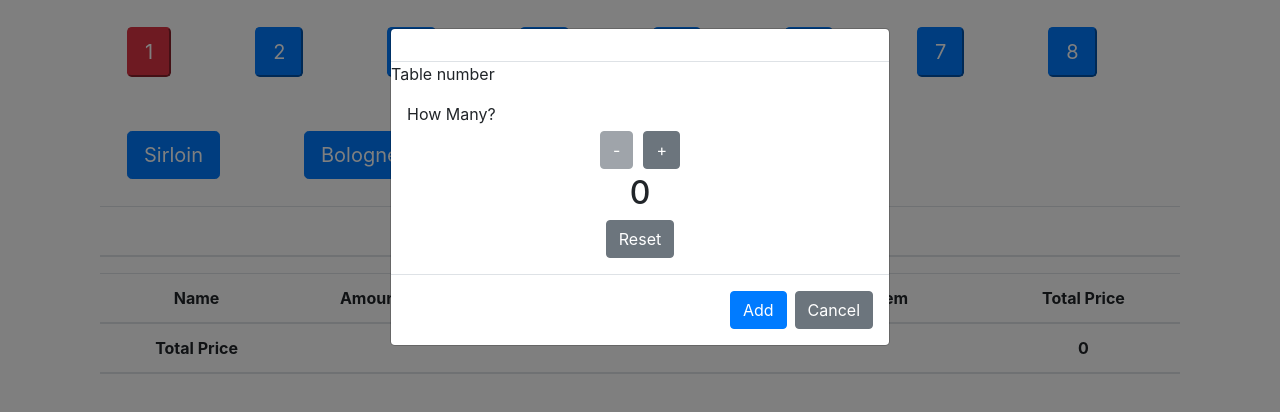
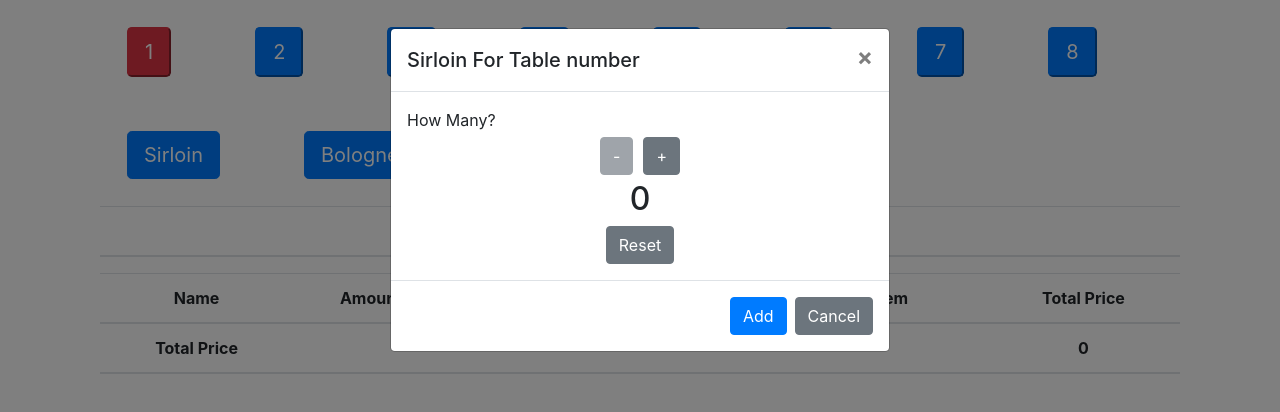
Before and after one commit to Mpinan/POS_system, a React (Create React App) app in the folder pos/: page / in a window 1280 px wide. Both pictures are taken after a click on the button "Sirloin". Shown: the top 412 px of the page. Built offline with nearby package versions, Linux system fonts and the light colour scheme; the HTML template or start-up script is replaced by a standard one.

Commit message:
Items can be added

```diff
--- a/pos/src/App.js
+++ b/pos/src/App.js
@@ -37,22 +37,22 @@ class App extends Component {
       {
         id: 0,
         name: "Sirloin",
-        price: "£20",
+        price: 20,
       },
       {
         id: 1,
         name: "Bolognese",
-        price: "£20",
+        price: 20,
       },
       {
         id: 2,
         name: "Coke",
-        price: "£20",
+        price: 20,
       },
       {
         id: 3,
         name: "Fanta",
-        price: "£20",
+        price: 20,
       },
     ],
     totalPrice: 0,
@@ -62,6 +62,7 @@ class App extends Component {
     const { listOfTables } = this.state;
 
     this.setState({ selectedTable: listOfTables[tableNumber].number });
+    this.setState({ selectedTableID: listOfTables[tableNumber].id });
     let items = [...listOfTables[tableNumber].items];
     this.setState({ items });
   };
@@ -73,6 +74,7 @@ class App extends Component {
       selectedTable,
       totalPrice,
       items,
+      selectedTableID,
     } = this.state;
 
     return (
@@ -98,11 +100,15 @@ class App extends Component {
         </Container>
         <Container>
           <Row className="text-center">
-            {listItems.map((item) => (
+            {listItems.map(
+              (item) => (
+                console.log(item.id),
+                (
                   <div style={{ margin: "2px", float: "right" }}>
                     <Col xs="4" sm="4">
                       <Menu
-                    key={item.id}
+                        tableID={selectedTableID}
+                        itemID={item.id}
                         name={item.name}
                         price={item.price}
                         tableNumber={selectedTable}
@@ -110,7 +116,9 @@ class App extends Component {
                       />
                     </Col>
                   </div>
-            ))}
+                )
+              )
+            )}
           </Row>
         </Container>
         <Container>
--- a/pos/src/Components/Item/src/itemModal.jsx
+++ b/pos/src/Components/Item/src/itemModal.jsx
@@ -10,7 +10,13 @@ import {
 
 class ItemModal extends Component {
   state = {
-    amount: 0,
+    currentItem: {
+      id: this.props.itemID,
+      name: this.props.itemName,
+      amount: 0,
+      price: this.props.itemPrice,
+    },
+    listOfTable: this.props.listOfTables,
   };
 
   reset = () => {
@@ -18,22 +24,31 @@ class ItemModal extends Component {
   };
 
   decrement = () => {
-    this.setState({ amount: this.state.amount - 1 });
+    this.setState({ amount: this.state.currentItem.amount - 1 });
   };
 
   increment = () => {
-    this.setState({ amount: this.state.amount + 1 });
+    this.setState({ amount: this.state.currentItem.amount + 1 });
+  };
+
+  addItem = () => {
+    this.state.listOfTable[this.props.tableID].items.push(
+      this.state.currentItem
+    );
+    this.props.handleModal();
+    console.log(this.state.listOfTable[this.props.tableID].items);
   };
 
   render() {
+    const { modal, handleModal, tableNumber, itemName } = this.props;
     return (
       <div>
         <Container>
-          <Modal isOpen={this.props.modal} toggle={this.handleModal}>
-            <ModalHeader toggle={this.handleModal}>
-              {this.props.name}
+          <Modal isOpen={modal} toggle={handleModal}>
+            <ModalHeader toggle={handleModal}>
+              {itemName} For Table number {tableNumber}
             </ModalHeader>
-            Table number {this.props.tableNumber}
+
             <ModalBody>
               How Many?
               <Container className="text-center">
@@ -41,7 +56,7 @@ class ItemModal extends Component {
                   style={{ margin: "5px" }}
                   id="decrement=btn"
                   onClick={this.decrement}
-                  disabled={this.state.amount === 0 ? true : false}
+                  disabled={this.state.currentItem.amount === 0 ? true : false}
                 >
                   -
                 </Button>
@@ -53,17 +68,17 @@ class ItemModal extends Component {
                   +
                 </Button>
 
-                <h2>{this.state.amount} </h2>
+                <h2>{this.state.currentItem.amount} </h2>
                 <Button id="reset=btn" onClick={this.reset}>
                   Reset
                 </Button>
               </Container>
             </ModalBody>
             <ModalFooter>
-              <Button color="primary" onClick={this.props.handleModal}>
+              <Button color="primary" onClick={this.addItem}>
                 Add
               </Button>
-              <Button color="secondary" onClick={this.props.handleModal}>
+              <Button color="secondary" onClick={handleModal}>
                 Cancel
               </Button>
             </ModalFooter>
--- a/pos/src/Components/Item/src/menu.jsx
+++ b/pos/src/Components/Item/src/menu.jsx
@@ -16,7 +16,15 @@ class Menu extends Component {
   };
 
   render() {
-    const { name, tableNumber, listOfTables } = this.props;
+    const {
+      name,
+      tableNumber,
+      listOfTables,
+      itemID,
+      price,
+      tableID,
+    } = this.props;
+    console.log(this.props.itemID);
     return (
       <div style={{ margin: "10px", padding: "15px" }}>
         <div>
@@ -29,7 +37,11 @@ class Menu extends Component {
             {name}
           </Button>
           <ItemModal
+            itemName={name}
+            itemID={itemID}
+            itemPrice={price}
             tableNumber={tableNumber}
+            tableID={tableID}
             listOfTables={listOfTables}
             id="itemModal"
             modal={this.state.modal}
```
Lines whose indentation alone changed are shown as unchanged.
